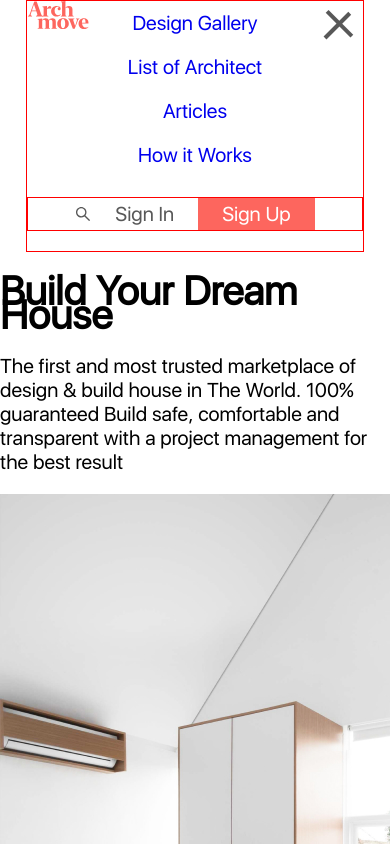
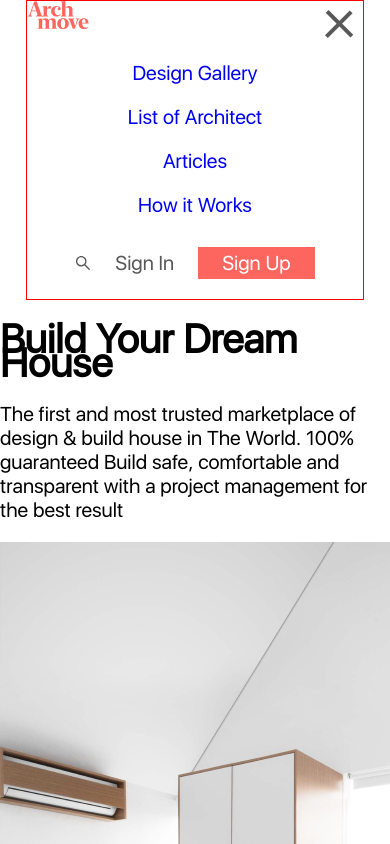
Before and after one commit to popenkov/Archmove, a website: page source/index.html in a window 390 px wide. Both pictures are taken after a click on the button 339 px from the left and 25 px from the top of the page. Shown: the top 844 px of the page. Drawn offline with Linux system fonts and the light colour scheme; files whose address does not match are found by name.

Commit message:
hamburger finished

```diff
--- a/source/js/script.js
+++ b/source/js/script.js
@@ -10,13 +10,8 @@ function toogleHamburger() {
 };
 
 function showMenu () {
-    navigation.classList.add('header-nav__list--show');
-    userList.classList.add('header-user-info--show');
-}
-
-function closeMenu () {
-    navigation.classList.remove('header-nav__list--show');
-    userList.classList.remove('header-user-info--show');
+    navigation.classList.toggle('header-nav__list--show');
+    userList.classList.toggle('header-user-info--show');
 }
 
 hamburgerBtn.addEventListener('click', function () {
--- a/source/sass/blocks/header.scss
+++ b/source/sass/blocks/header.scss
@@ -1,12 +1,13 @@
 .header {
     background-color: #ffffff;
     width: 100%;
+    min-width: 320px;
 
 }
 
 .header-container{
     width: 86%;
-    min-width: 320px;
+    min-width: 280px;
     max-width: 768px;
     min-height: 50px;
     margin: 0 auto;
@@ -31,10 +32,6 @@
 
 
 .header-nav__list {
-    margin: 0;
-    padding: 0;
-    text-align: center;
-    margin-bottom: 20px;
 
     ///////////////
     display: none;
@@ -42,9 +39,16 @@
 }
 
 .header-nav__list--show {
+    margin: 0;
+    padding: 0;
+    margin-top: 50px;
+    text-align: center;
+    margin-bottom: 20px;
+
+
     ///////////////
     display: block;
-    /* margin-top: 50px; */
+
 }
 
 
@@ -60,14 +64,10 @@
 }
 
 .header-user-info {
-
-    ///////////////
     display: none;
 }
 
 .header-user-info--show {
-    ///////////////
-    border: 1px solid red;
     display: flex;
     justify-content: center;
     margin-bottom: 20px;
@@ -116,7 +116,7 @@
 
   .change .bar1 {
     -webkit-transform: rotate(-45deg) translate(-9px, 6px);
-    transform: rotate(-45deg) translate(-9px, 6px);
+    transform: rotate(-45deg) translate(-7px, 6px);
   }
 
   .change .bar2 {opacity: 0;}
```
Also changed, not shown: source/css/style.css.
